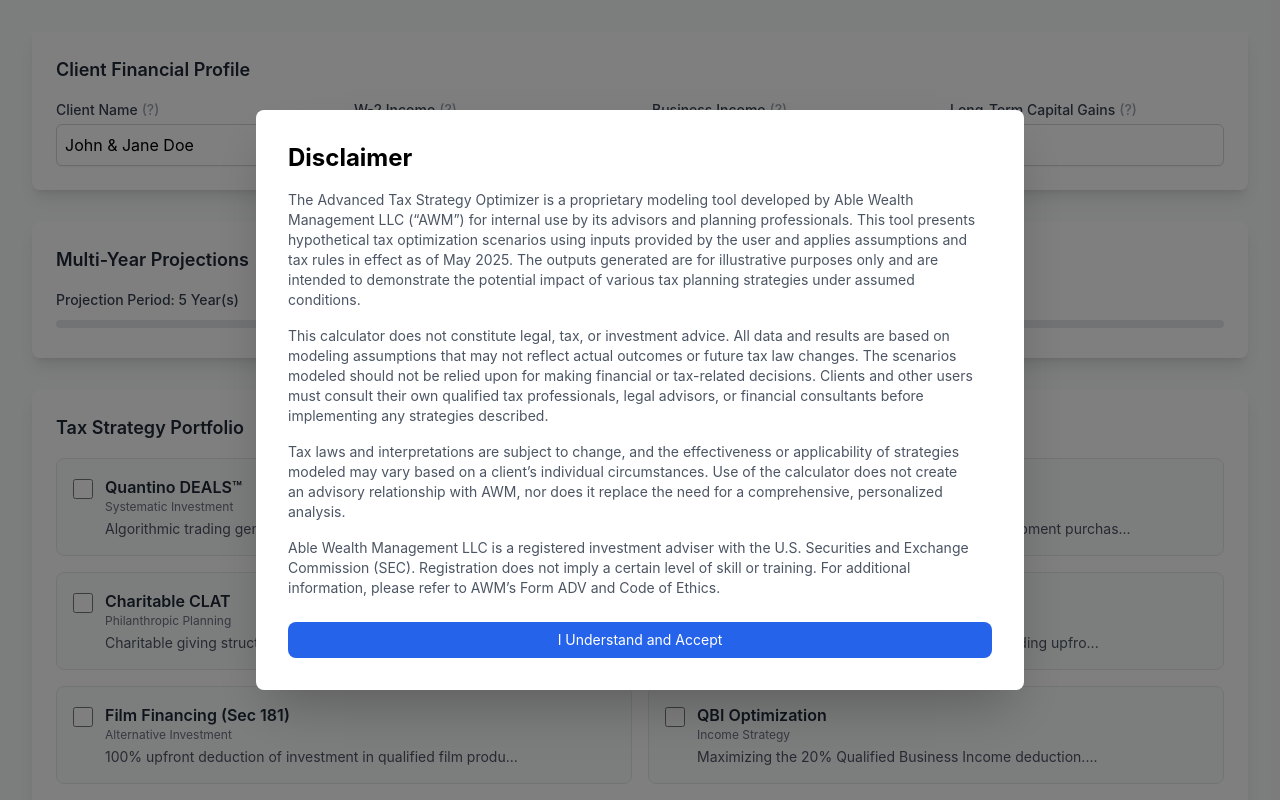
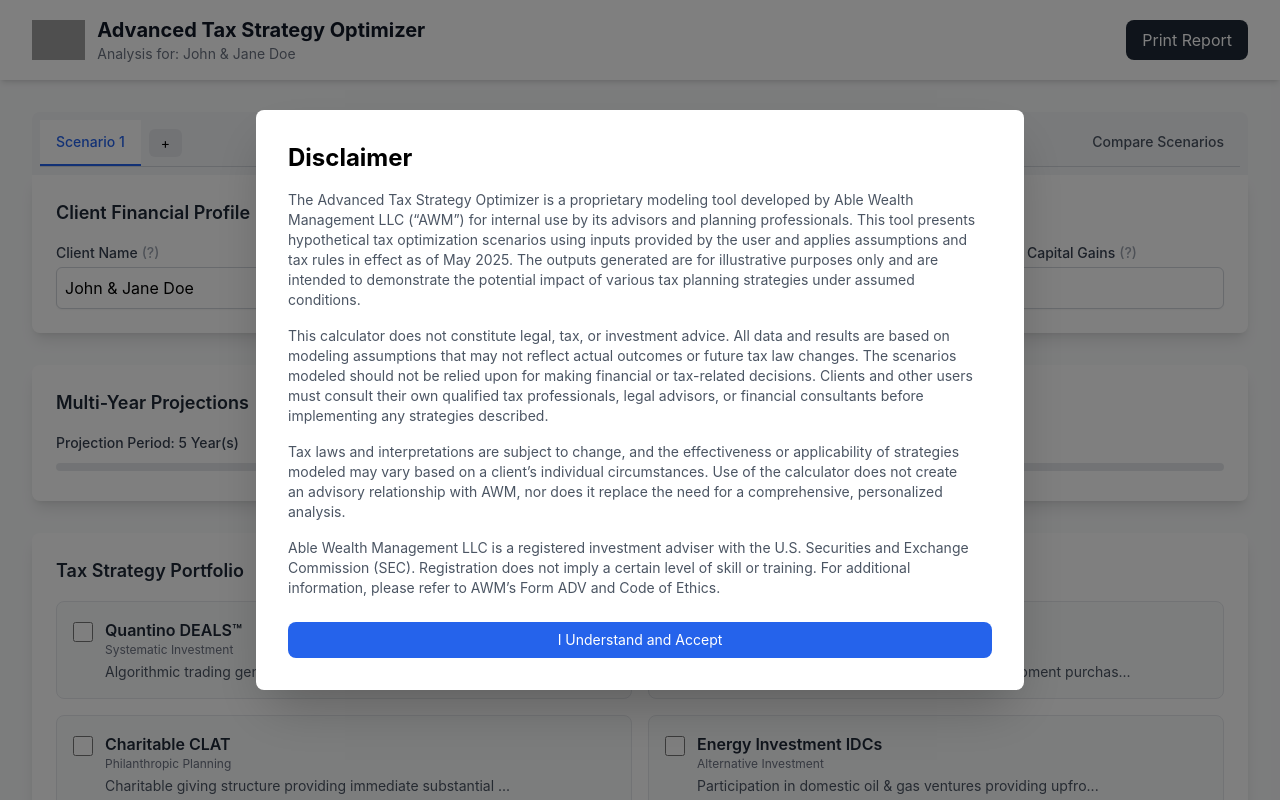
Before and after one commit to ablewealth/tax-strategy, a React (Create React App) app: page / in a window 1280 px wide. Shown: the top 800 px of the page. Built offline with nearby package versions, Linux system fonts and the light colour scheme; grey boxes are pictures that could not be loaded; the HTML template or start-up script is replaced by a standard one.

Commit message:
Update index.css

```diff
--- a/src/index.css
+++ b/src/index.css
@@ -107,5 +107,5 @@ body {
 
 /* Hide all app navigation/controls/buttons for print */
 .print-hide, .no-print, header, nav, .DisclaimerModal, #print-mount {
-  display: none !important;
+  display: auto;
 }
```
